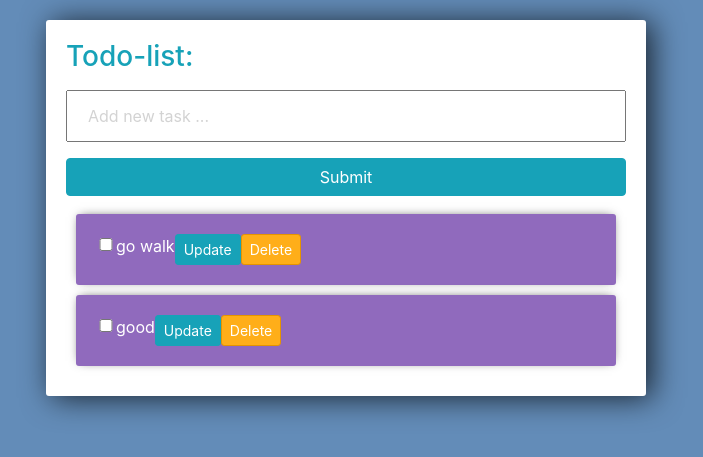
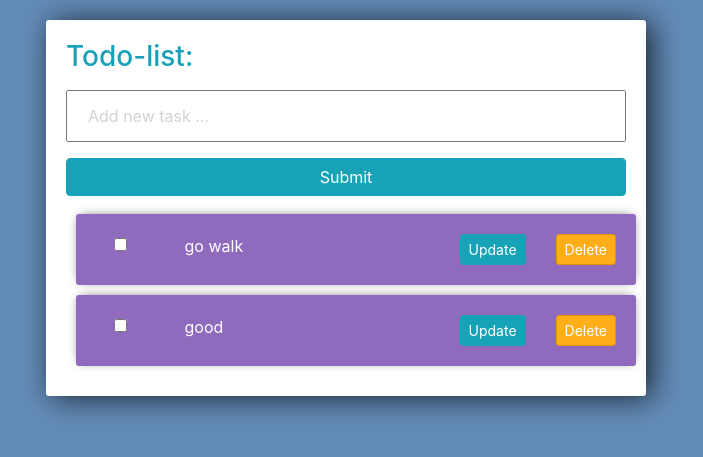
Before and after one commit to Inventhrice/HawkHacks2022, a Django app: page / in a window 1280 px wide. Shown: the top 457 px of the page, without its empty margins (294-997 px from the left). Run offline with Django 4.2, Linux system fonts and the light colour scheme; data comes from the database, SQL or seed files in the repository; some libraries are stand-ins or nearby versions.

Commit message:
apply grid

```diff
--- a/todo/myapp/templates/myapp/list.html
+++ b/todo/myapp/templates/myapp/list.html
@@ -24,22 +24,21 @@
         <div class="todo-list">
 
             {% for task in tasks %}
-            <div class="item-row d-flex flex-row">
-                <div class="form-check pt4">
+            <div class="item-row container">
+                <div class="row">
+                    <div class="col">
                         <input class="form-check-input" id="check" type="checkbox" onclick="complete()">
                     </div>
-                <div class="pt4">
-                    <span id="todo-item">
-                        {{task}}
-                    </span>
+                    <div class="col-6">
+                        <span id="todo-item">{{task}}</span>
                     </div>
-                <div>
+                    <div class="col">
                         <a class="btn btn-sm btn-info" href="{% url 'update_task' task.id %}">Update</a>
                     </div>
-                <div>
+                    <div class="col">
                         <a class="btn btn-sm btn-danger" href="{% url 'delete' task.id %}">Delete</a>
                     </div>
-
+                </div>
             </div>
             {% endfor %}
         </div>
--- a/todo/myapp/templates/myapp/update_task.html
+++ b/todo/myapp/templates/myapp/update_task.html
@@ -4,8 +4,8 @@
     integrity="sha384-ggOyR0iXCbMQv3Xipma34MD+dH/1fQ784/j6cY/iJTQUOhcWr7x9JvoRxT2MZw1T" crossorigin="anonymous">
 <h3>Update Task</h3>
 
-<form method="POST" action="">
+<form method="POST" action="" class="container">
     {% csrf_token %}
     {{form}}
-    <input class="btn btn-sm btn-info" type="submit" name="Update Task">
+    <input class="btn btn-sm btn-info mt5" type="submit" name="Update Task">
 </form>
```
Also changed, not shown: todo/myapp/templates/myapp/delete.html (+20 -5 lines). Lines whose indentation alone changed are shown as unchanged.
